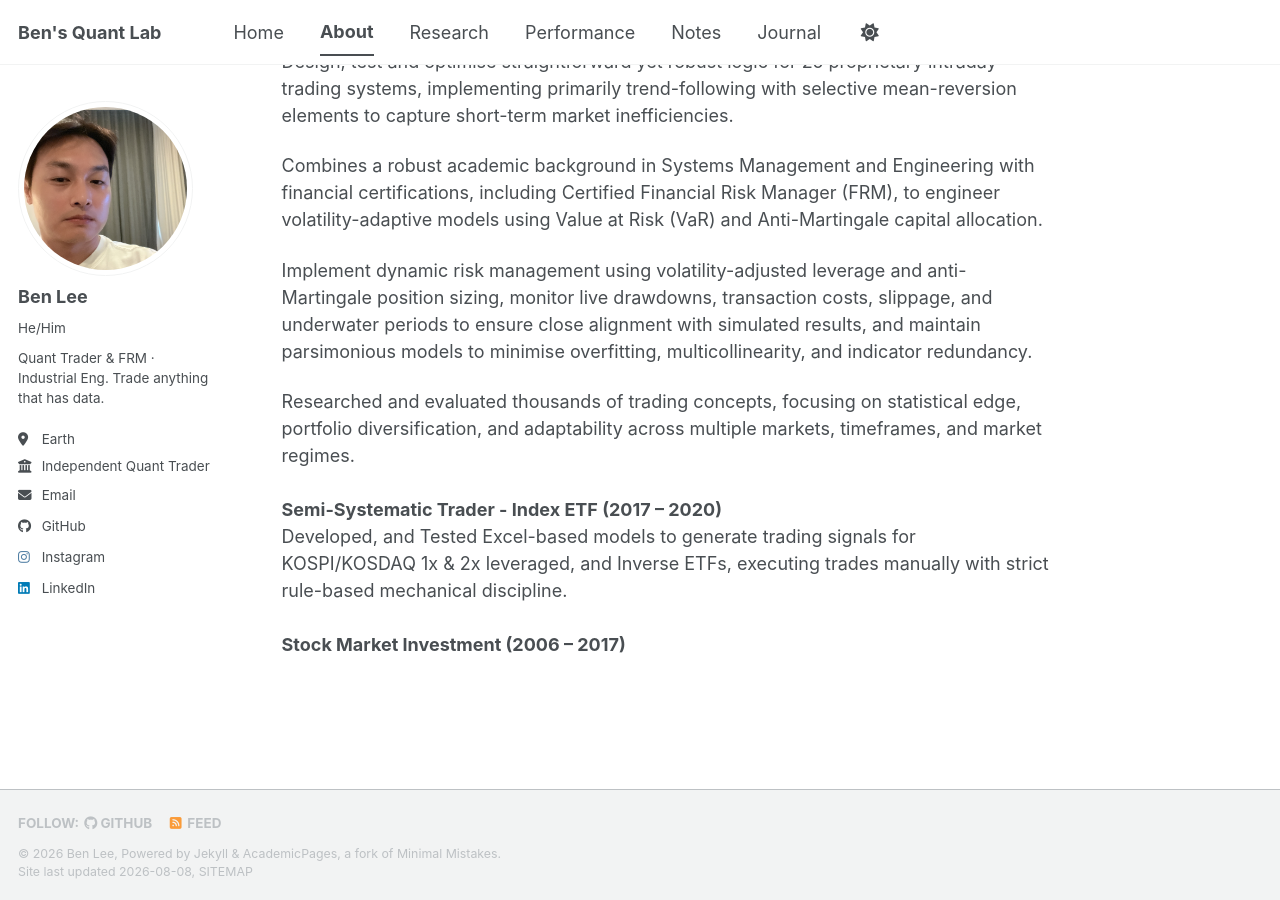
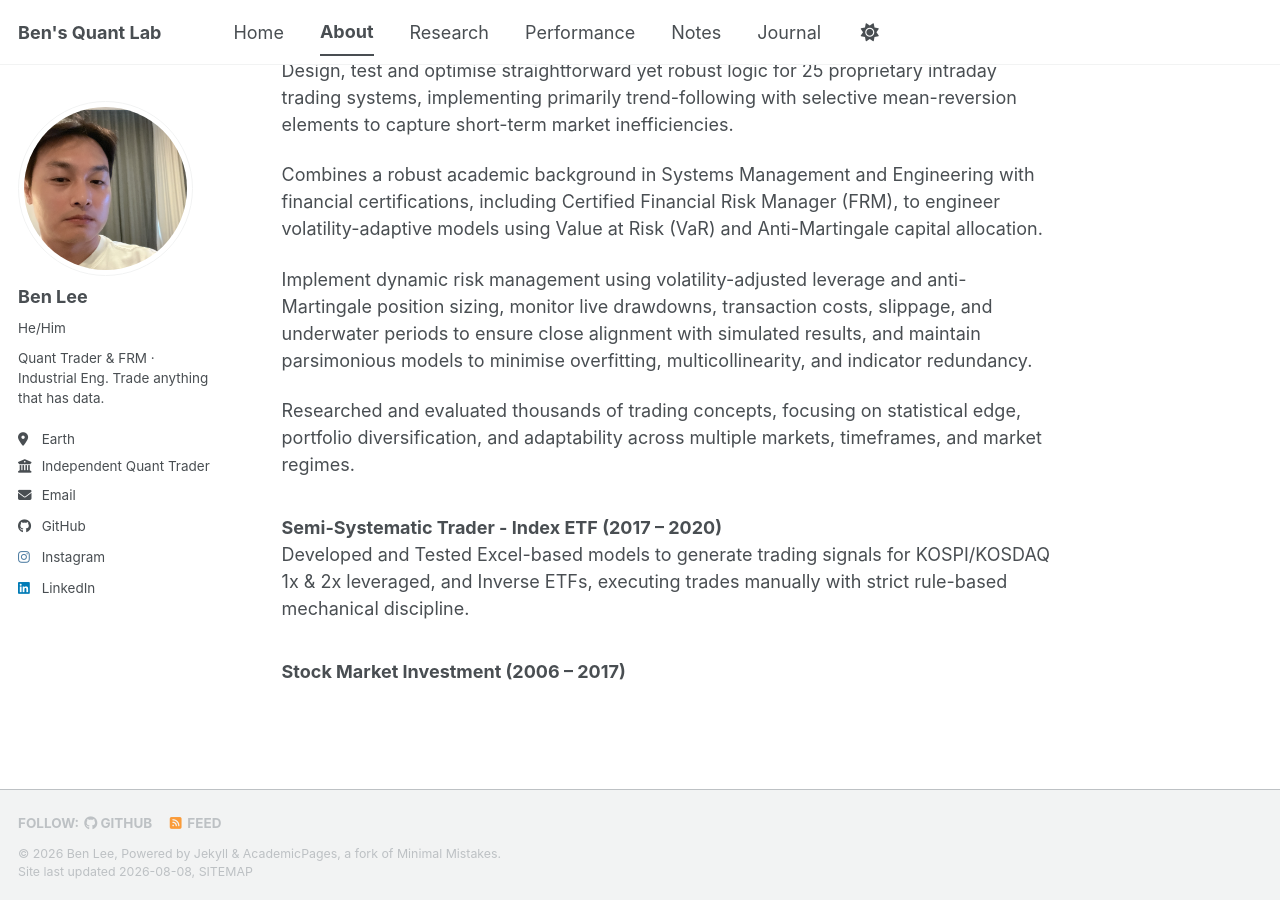
Before and after one commit to leebh1119/leebh1119.github.io, a Jekyll site: the page built from _pages/about.md, in a window 1280 px wide and 900 px high, scrolled down 567 px. Built offline with Jekyll 4.4.1, drawn with Linux system fonts in a browser that asks for light colours; a style sheet for code colours, icons or effects is not loaded; before the commit the page ends 1441 px from its top, so only the background shows below that.

Commit message:
updated About page

```diff
--- a/_pages/about.md
+++ b/_pages/about.md
@@ -10,8 +10,9 @@ author_profile: true
   Proven track record of managing a portfolio of 25 trading systems across Korean and U.S. index futures markets (KOSPI 200, KOSDAQ 150, NASDAQ 100, and S&P 500), generating consistent risk-adjusted returns.
 
   Former Quality Assurance Group Supervisor at KEPCO Engineering & Construction Company (KEPCO E&C) in South Korea, bringing a strong foundation in systems engineering, process validation, statistical analysis, risk management, and project management.
-<br>
-<br>
+
+<div style="margin-bottom: 2em;"></div>
+
 **■ EXPERIENCE**
 
 **Independent Quantitative Trader (Jan 2020 – Present)**<br>
@@ -22,10 +23,12 @@ Combines a robust academic background in Systems Management and Engineering with
 Implement dynamic risk management using volatility-adjusted leverage and anti-Martingale position sizing, monitor live drawdowns, transaction costs, slippage, and underwater periods to ensure close alignment with simulated results, and maintain parsimonious models to minimise overfitting, multicollinearity, and indicator redundancy.
 
 Researched and evaluated thousands of trading concepts, focusing on statistical edge, portfolio diversification, and adaptability across multiple markets, timeframes, and market regimes.
-<br>
-<br>
+
+<div style="margin-bottom: 2em;"></div>
+
 **Semi-Systematic Trader - Index ETF (2017 – 2020)**<br>
-Developed, and Tested Excel-based models to generate trading signals for KOSPI/KOSDAQ 1x & 2x leveraged, and Inverse ETFs, executing trades manually with strict rule-based mechanical discipline.
-<br>
-<br>
+Developed and Tested Excel-based models to generate trading signals for KOSPI/KOSDAQ 1x & 2x leveraged, and Inverse ETFs, executing trades manually with strict rule-based mechanical discipline.
+
+<div style="margin-bottom: 2em;"></div>
+
 **Stock Market Investment (2006 – 2017)**
```
